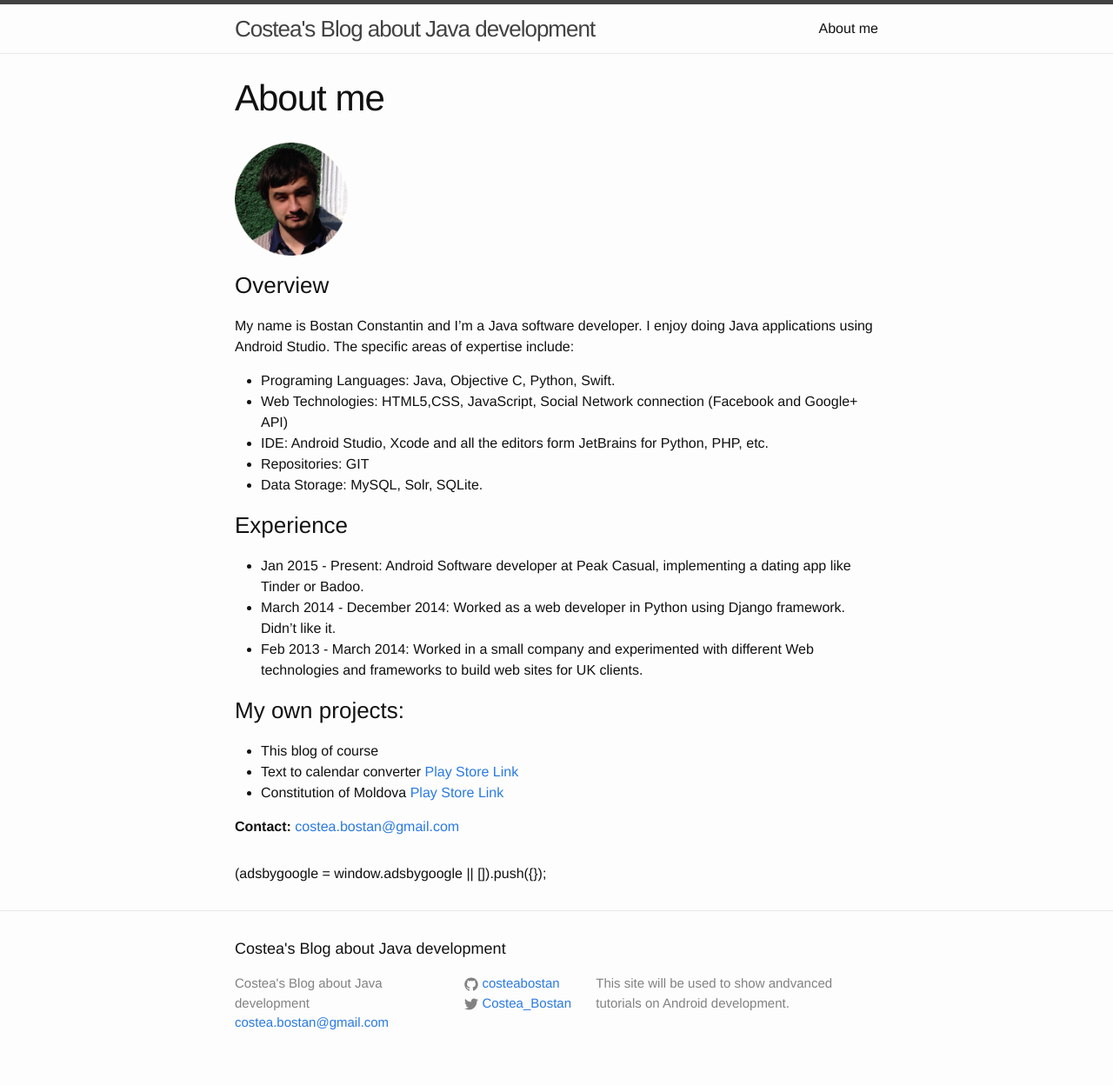
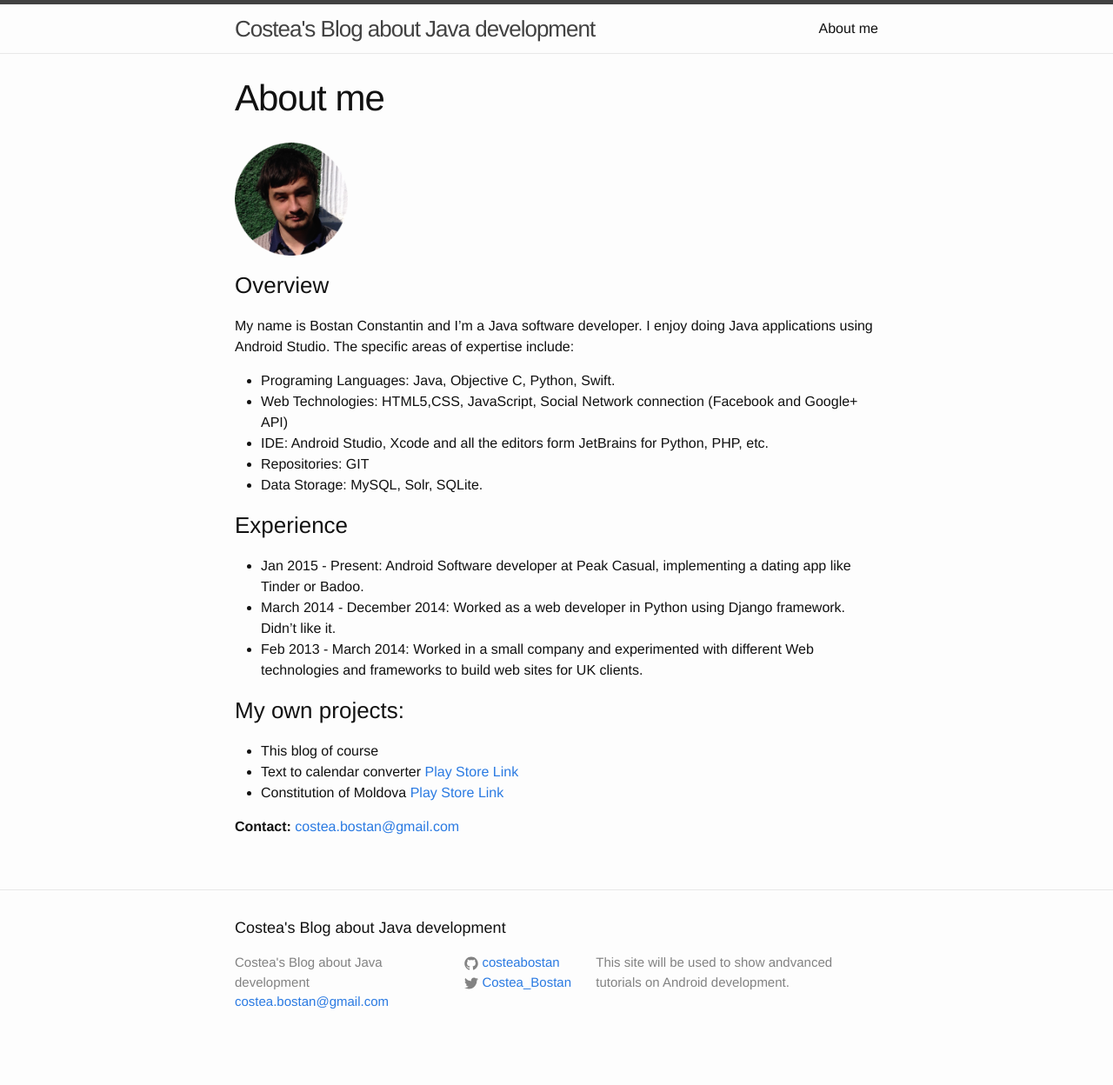
Before and after one commit to costeabostan/costeabostan.github.io, a Jekyll site: the page built from about.md, in a window 1280 px wide. Shown: the whole page at 87% size. Built offline with Jekyll 4.4.1, drawn with Linux system fonts in a browser that asks for light colours; after the commit the page ends 1224 px from its top, so only the background shows below that.

```diff
--- a/_layouts/default.html
+++ b/_layouts/default.html
@@ -25,18 +25,5 @@
       ga('send', 'pageview');
 
     </script>
-
-    <script async src="//pagead2.googlesyndication.com/pagead/js/adsbygoogle.js"></script>
-    <!-- Blog banner -->
-    <ins class="adsbygoogle"
-         style="display:block"
-         data-ad-client="ca-pub-9887138614895867"
-         data-ad-slot="6751747837"
-         data-ad-format="auto"></ins>
-    <script>
-    (adsbygoogle = window.adsbygoogle || []).push({});
-    </script>
-
   </body>
-
 </html>
--- a/_layouts/page.html
+++ b/_layouts/page.html
@@ -22,7 +22,4 @@ layout: default
 
   </script>
 
-(adsbygoogle = window.adsbygoogle || []).push({});
-</script>
-
 </div>
--- a/_layouts/post.html
+++ b/_layouts/post.html
@@ -21,6 +21,4 @@ layout: default
     ga('send', 'pageview');
 
   </script>
-
-
 </div>
```
Also changed, not shown: _includes/footer.html (+5 -2 lines).
